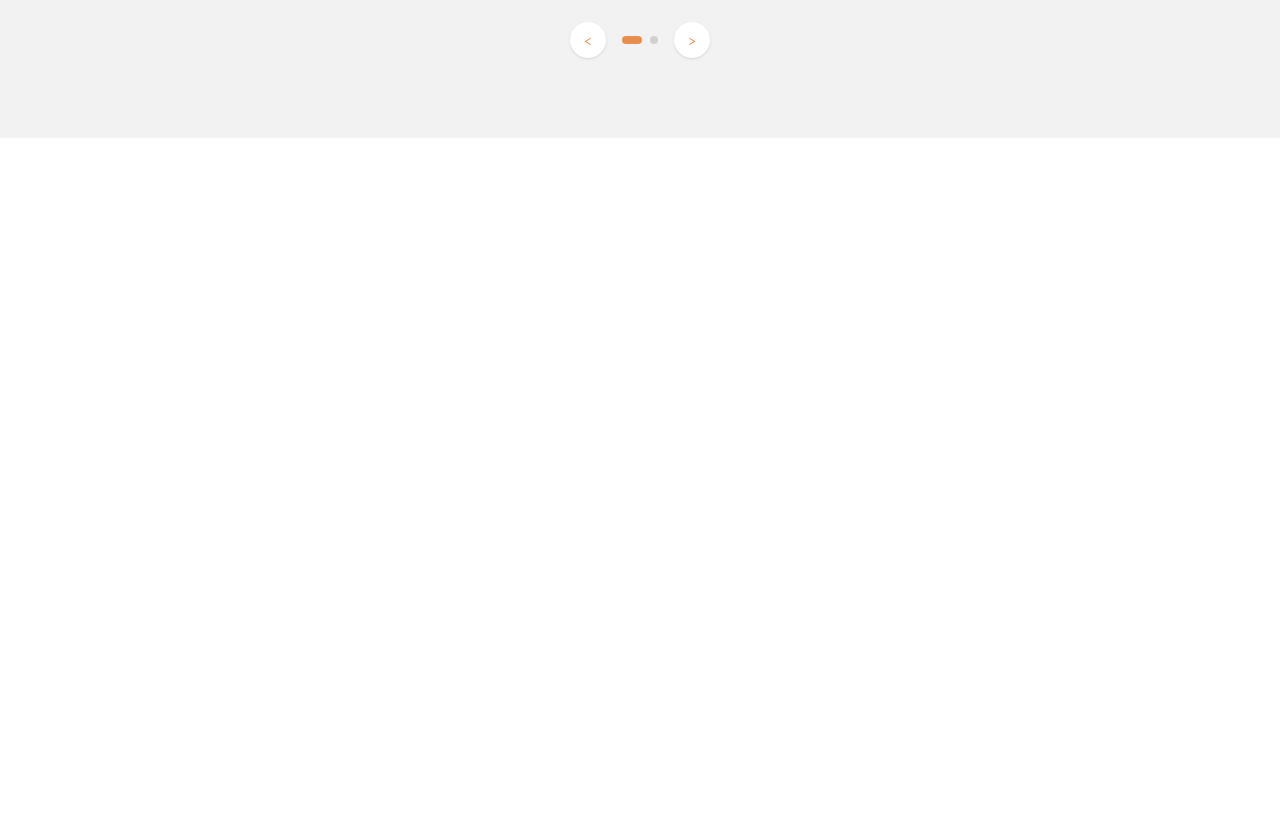
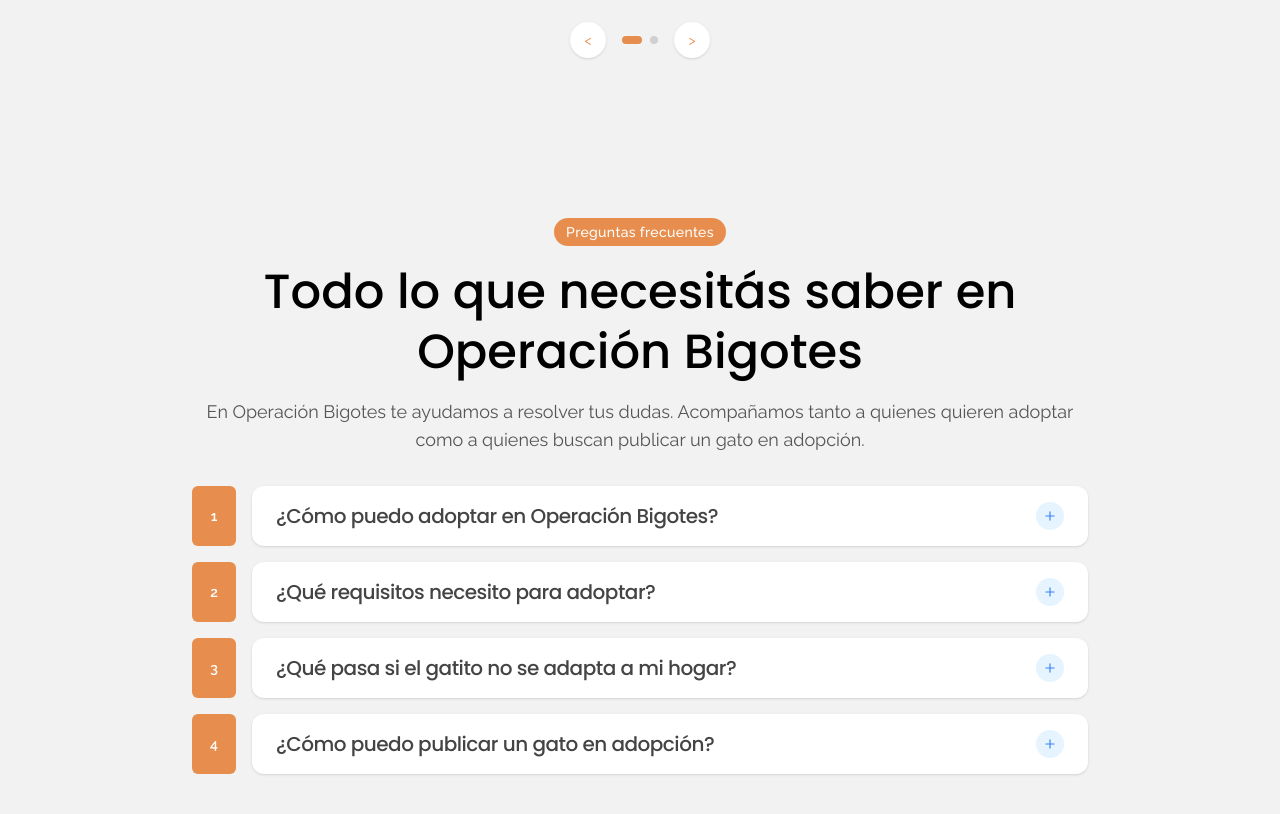
Before and after one commit to almendrasmaria/operacionbigotes, a React (Vite) app in the folder frontend/: page / in a window 1280 px wide. Shown: the part 2540-3354 px from the top of the page. Before the commit the page ends 2678 px from the top, so only its background shows below. Built offline with nearby package versions, Linux system fonts and the light colour scheme.

Commit message:
add FaqSection + toggle state

```diff
--- a/frontend/src/pages/HomePage.jsx
+++ b/frontend/src/pages/HomePage.jsx
@@ -2,6 +2,7 @@ import Navbar from "../components/Navbar";
 import Hero from "../sections/home/Hero";
 import FeaturesSection from "../sections/home/FeaturesSection";
 import TestimonialsSection from "../sections/home/TestimonialsSection";
+import FaqSection from "../sections/home/FaqSection";
 
 const HomePage = () => {
   return (
@@ -11,6 +12,7 @@ const HomePage = () => {
         <Hero />
         <FeaturesSection />
         <TestimonialsSection />
+        <FaqSection />
       </main>
     </>
   );
--- /dev/null
+++ b/frontend/src/sections/home/FaqSection.jsx
@@ -0,0 +1,75 @@
+import { useState } from "react";
+import Badge from "../../components/Badge";
+import FaqItem from "../../components/FaqItem";
+
+const faqs = [
+  {
+    id: 1,
+    question: "¿Cómo puedo adoptar en Operación Bigotes?",
+    answer:
+      "Para adoptar, simplemente explorá los gatitos que hay en la plataforma a través de los filtros disponibles. Cuando encuentres uno con el que sientas una conexión especial, seguí los pasos para completar un formulario. Este se envía directamente al refugio o a la persona que publicó al gatito, y ellos se pondrán en contacto con vos para coordinar la adopción. ¡Así de simple y directo!",
+  },
+  {
+    id: 2,
+    question: "¿Qué requisitos necesito para adoptar?",
+    answer:
+      "Necesitás ser mayor de edad, tener un espacio seguro y preparado para el gato, y estar en condiciones de brindarle los cuidados necesarios. Los refugios se aseguran de que cada adopción sea responsable, así que te acompañarán para que todo salga bien.",
+  },
+  {
+    id: 3,
+    question: "¿Qué pasa si el gatito no se adapta a mi hogar?",
+    answer:
+      "Entendemos que a veces puede pasar que el gatito y la familia necesiten un tiempo para adaptarse. Si después de un periodo de prueba ves que el gatito no se acomoda bien a tu hogar, podés ponerte en contacto con el refugio o con la persona que lo publicó. Nuestro objetivo es que tanto vos como el gatito estén felices, así que te ayudaremos a encontrar la mejor solución, ya sea ajustando el entorno o buscando otro hogar adecuado.",
+  },
+  {
+    id: 4,
+    question: "¿Cómo puedo publicar un gato en adopción?",
+    answer:
+      "Para publicar un gatito en adopción, solo creás una cuenta en la plataforma, subís las fotos del gato y completás sus datos básicos, como edad, sexo y una breve descripción de su personalidad. Una vez publicado, cuando alguien quiera adoptar, completará un formulario que te llegará a través del medio de contacto que dejaste. Luego podrás coordinar con los posibles adoptantes y llevar adelante el proceso de adopción.",
+  },
+];
+
+const FaqSection = () => {
+  const [openIndex, setOpenIndex] = useState(null);
+
+  return (
+    <section className="max-w-5xl w-full mx-auto px-6 sm:px-4 pb-12 sm:pb-36">
+      <section className="py-12 sm:py-16 lg:py-20">
+        <div className="container px-4 sm:px-6 lg:px-8">
+          <div className="text-center max-w-4xl mx-auto">
+            <Badge>Preguntas frecuentes</Badge>
+
+            <h2 className="mt-4 text-2xl sm:text-3xl md:text-4xl lg:text-5xl font-medium leading-tight">
+              Todo lo que necesitás saber en Operación Bigotes
+            </h2>
+
+            <p className="mt-4 text-sm sm:text-base md:text-lg text-[#555]">
+              En Operación Bigotes te ayudamos a resolver tus dudas. Acompañamos
+              tanto a quienes quieren adoptar como a quienes buscan publicar un
+              gato en adopción.
+            </p>
+          </div>
+
+          <div className="mt-8 max-w-4xl mx-auto space-y-4">
+            {faqs.map((item, index) => (
+              <FaqItem
+                key={item.id}
+                index={index}
+                question={item.question}
+                answer={item.answer}
+                isOpen={openIndex === index}
+                onToggle={() =>
+                  setOpenIndex((current) =>
+                    current === index ? null : index
+                  )
+                }
+              />
+            ))}
+          </div>
+        </div>
+      </section>
+    </section>
+  );
+};
+
+export default FaqSection;
```
